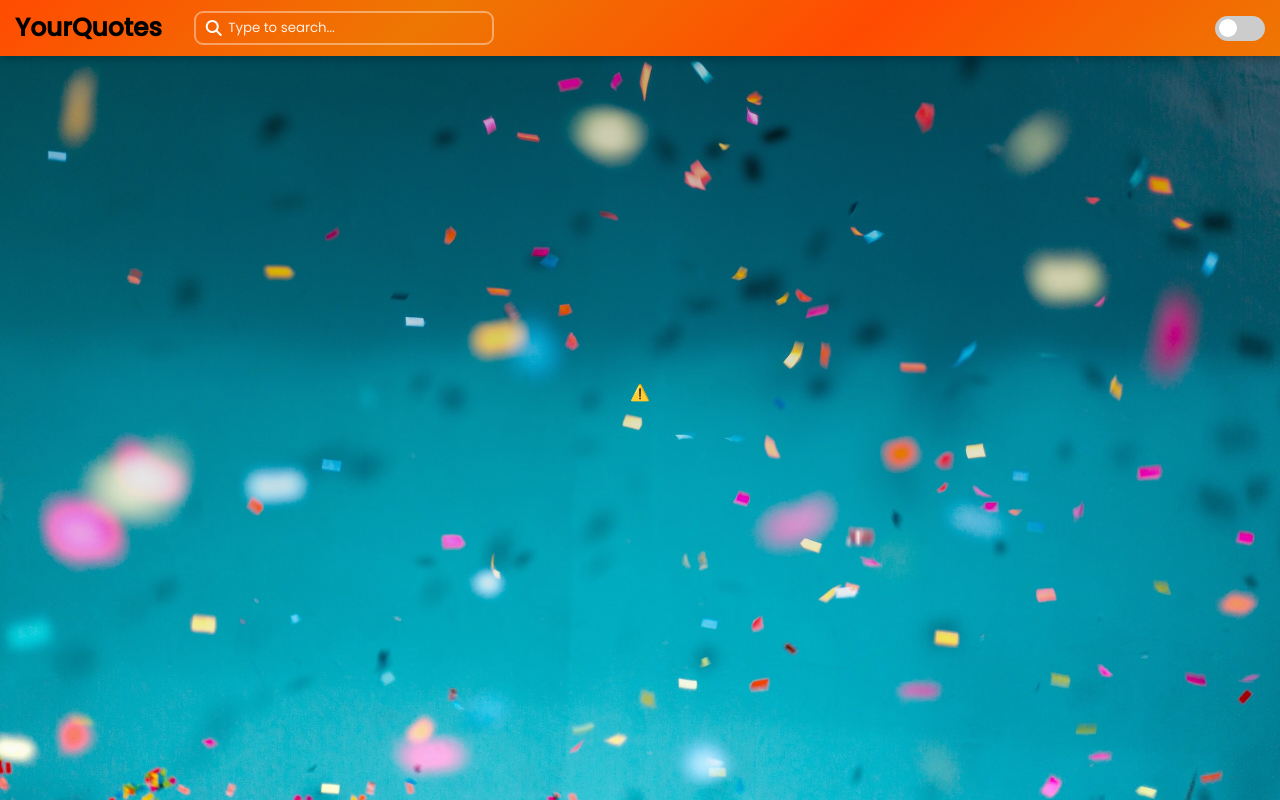
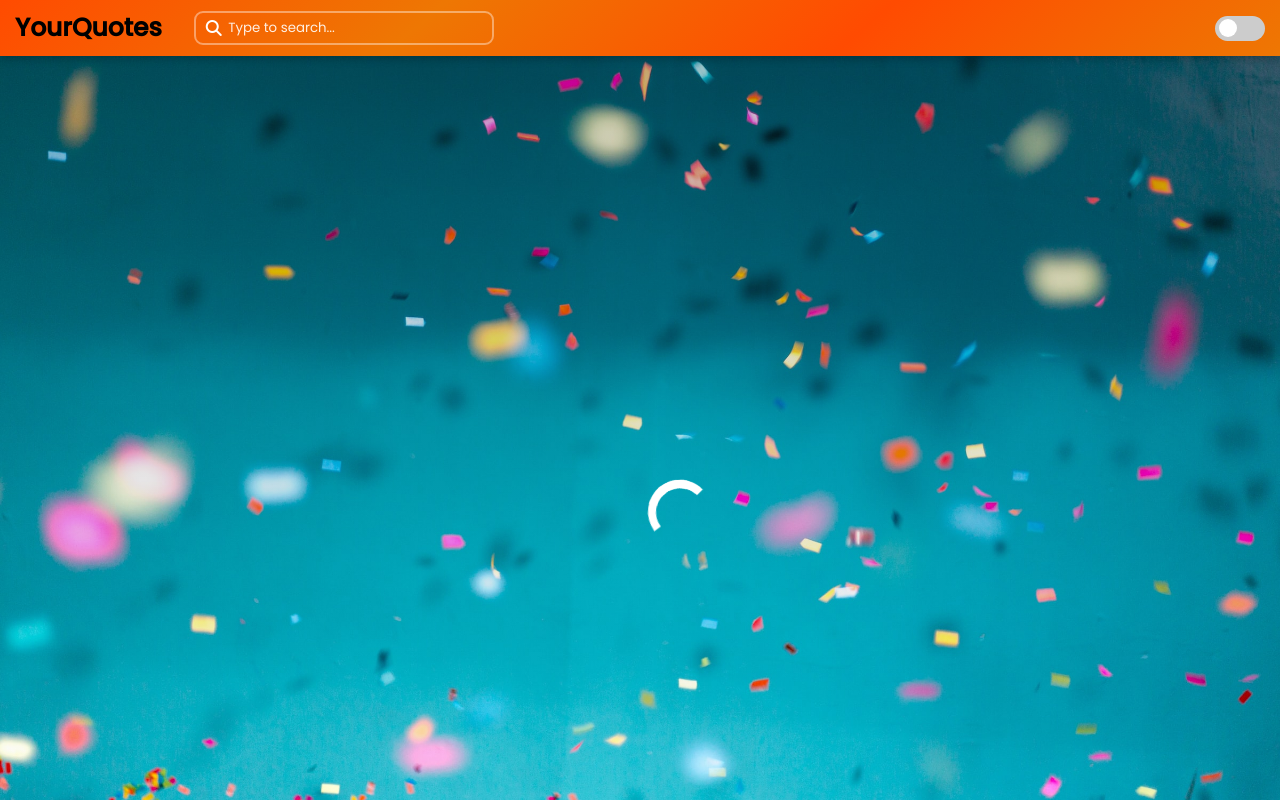
Before and after one commit to danishzayan/YourQuotes-App, a React (Vite) app: page / in a window 1280 px wide. Built offline with nearby package versions, Linux system fonts and the light colour scheme; no server answers.

Commit message:
Added waiting Spinner animation

```diff
--- a/src/App.css
+++ b/src/App.css
@@ -1,3 +1,46 @@
 /* Project Name: Notepad
 Date: 07-08-2022
 Developer: Danish Kamal */
+.lds-ring {
+    display: inline-block;
+    position: relative;
+    width: 80px;
+    height: 80px;
+    top: 400px;
+    left: 50%;
+}
+
+.lds-ring div {
+    box-sizing: border-box;
+    display: block;
+    position: absolute;
+    width: 64px;
+    height: 64px;
+    margin: 8px;
+    border: 8px solid #fff;
+    border-radius: 50%;
+    animation: lds-ring 1.2s cubic-bezier(0.5, 0, 0.5, 1) infinite;
+    border-color: #fff transparent transparent transparent;
+}
+
+.lds-ring div:nth-child(1) {
+    animation-delay: -0.45s;
+}
+
+.lds-ring div:nth-child(2) {
+    animation-delay: -0.3s;
+}
+
+.lds-ring div:nth-child(3) {
+    animation-delay: -0.15s;
+}
+
+@keyframes lds-ring {
+    0% {
+        transform: rotate(0deg);
+    }
+
+    100% {
+        transform: rotate(360deg);
+    }
+}
--- a/src/App.jsx
+++ b/src/App.jsx
@@ -127,22 +127,7 @@ function App() {
       >
         <Header handleToggleDarkMode={setDarkMode} setSearch={setSearchText} />
         {loading ? (
-          <div
-            style={{
-              display: "flex",
-              height: "80vh",
-              justifyContent: "center",
-              alignItems: "center",
-            }}
-          >
-            <Player
-              autoplay
-              loop
-              speed={1}
-              src="https://assets1.lottiefiles.com/packages/lf20_p8bfn5to.json"
-              style={{ height: "200px", width: "200px" }}
-            ></Player>
-          </div>
+          <div className="lds-ring" ><div></div><div></div><div></div><div></div></div>
         ) : (
           <div className={`container ${addNotePopupIsOpen && "add-overlay"}`}>
             <div className="wrapper"></div>
```
Also changed, not shown: 1 other file (tests, documents, lock files or other folders).
